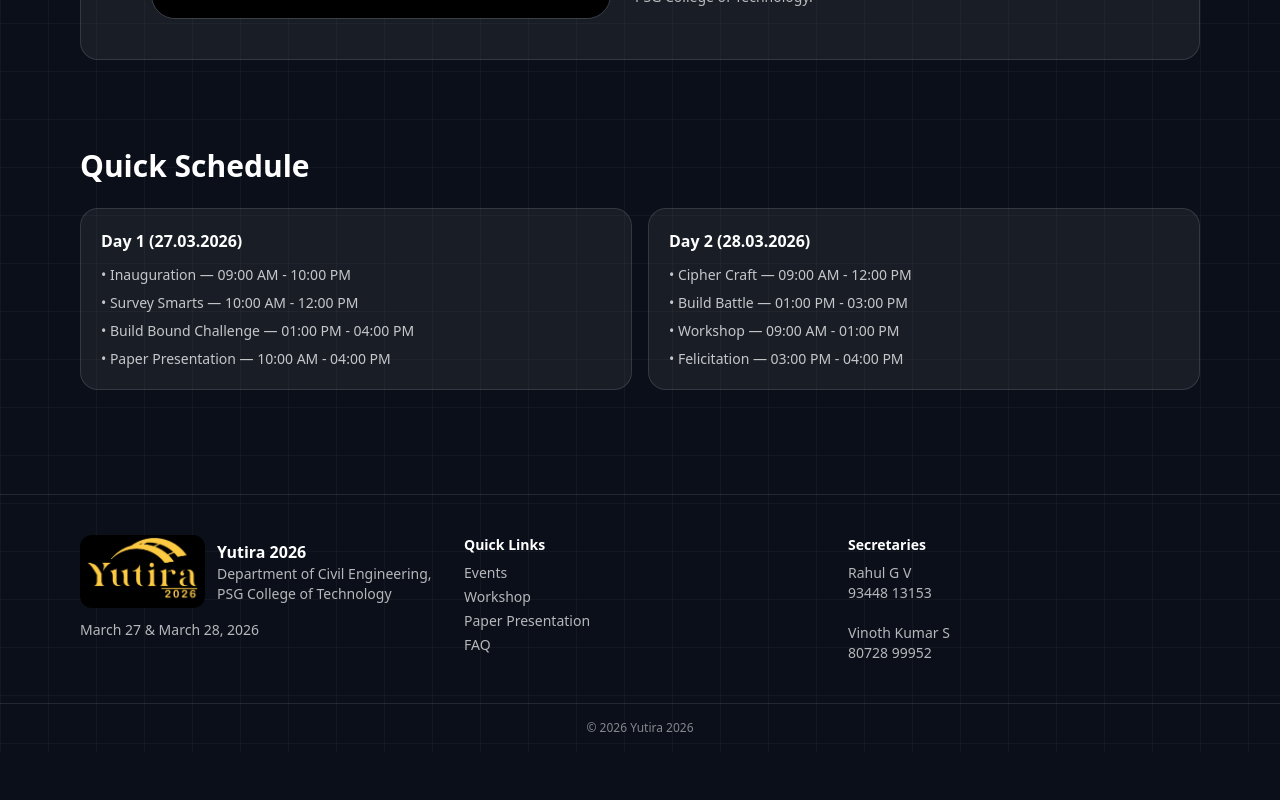
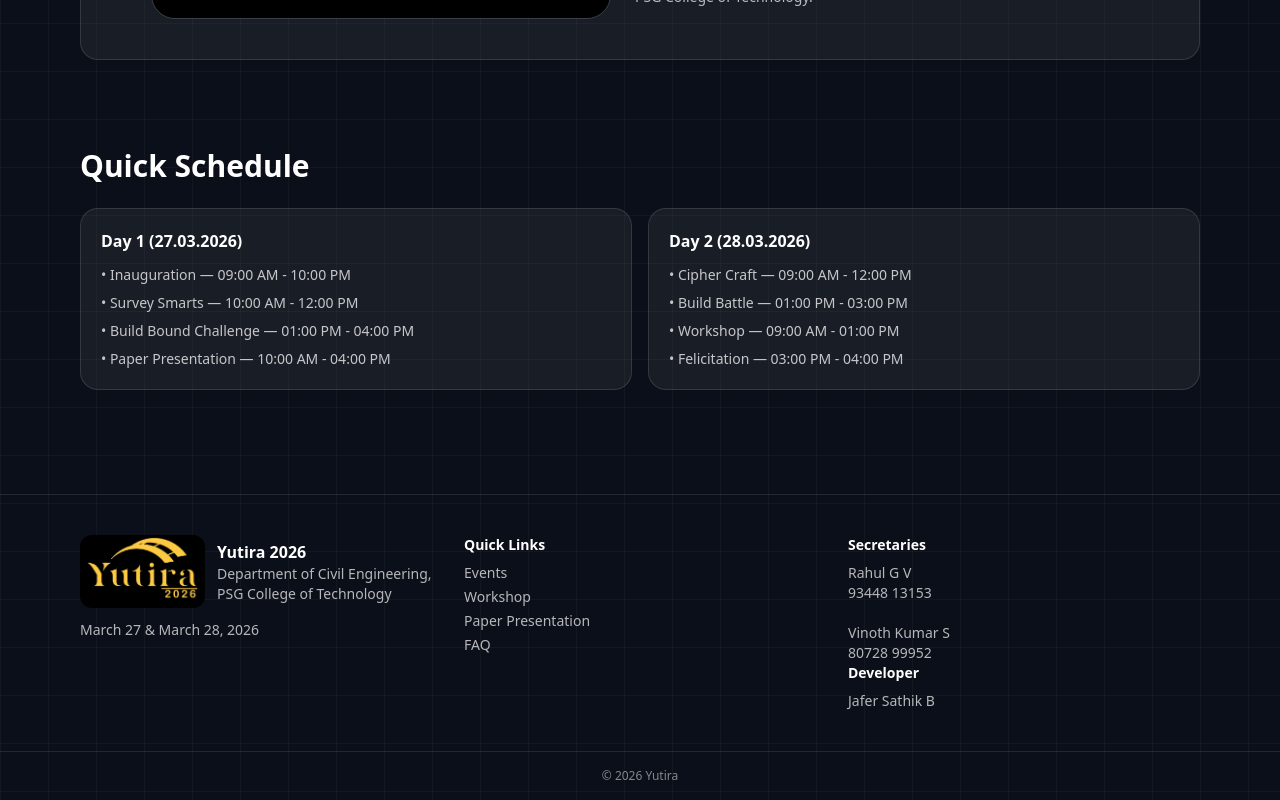
Before and after one commit to jafersathikb86/yutira, a Next.js app: page / in a window 1280 px wide. Shown: the part 505-1305 px from the top of the page. Before the commit the page ends 1257 px from the top, so only its background shows below. Built offline with nearby package versions, Linux system fonts and the light colour scheme; no server answers.

Commit message:
Update Footer.js
Footer updated

```diff
--- a/components/Footer.js
+++ b/components/Footer.js
@@ -34,12 +34,13 @@ export default function Footer() {
           <div>93448 13153</div><br/>
           <div>Vinoth Kumar S</div>
           <div>80728 99952</div>
-        </div>
-      </div>
-
-      <div className="py-4 text-center text-xs text-white/50 border-t border-white/10">
-        © {new Date().getFullYear()} Yutira 2026
-      </div>
+<div className="font-semibold text-white mb-2">Developer</div>
+<div>Jafer Sathik B</div>
+</div>
+</div>
+<div className="py-4 text-center text-xs text-white/50 border-t border-white/10">
+        © {new Date().getFullYear()} Yutira
+</div>
     </footer>
   );
 }
```
